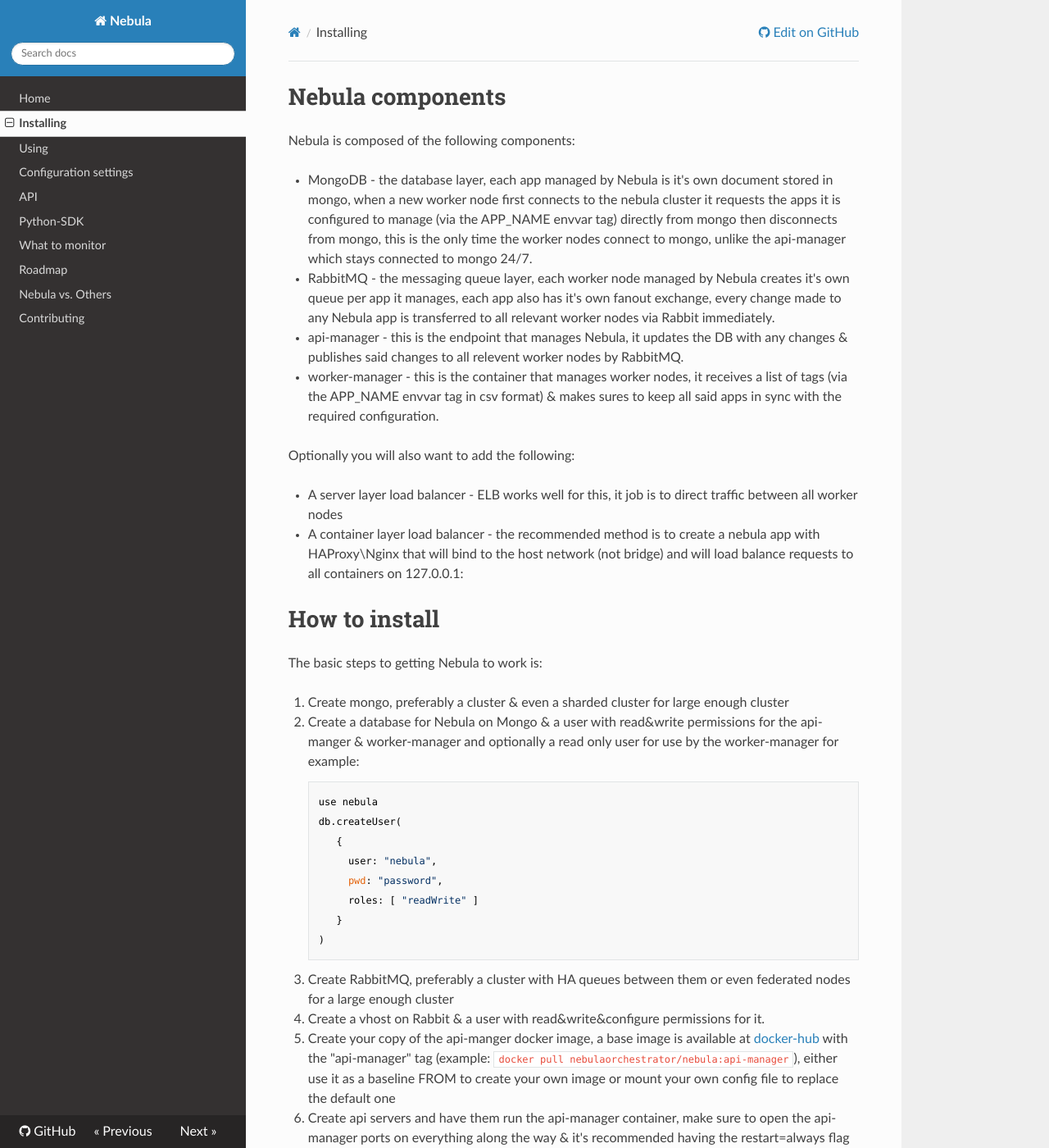
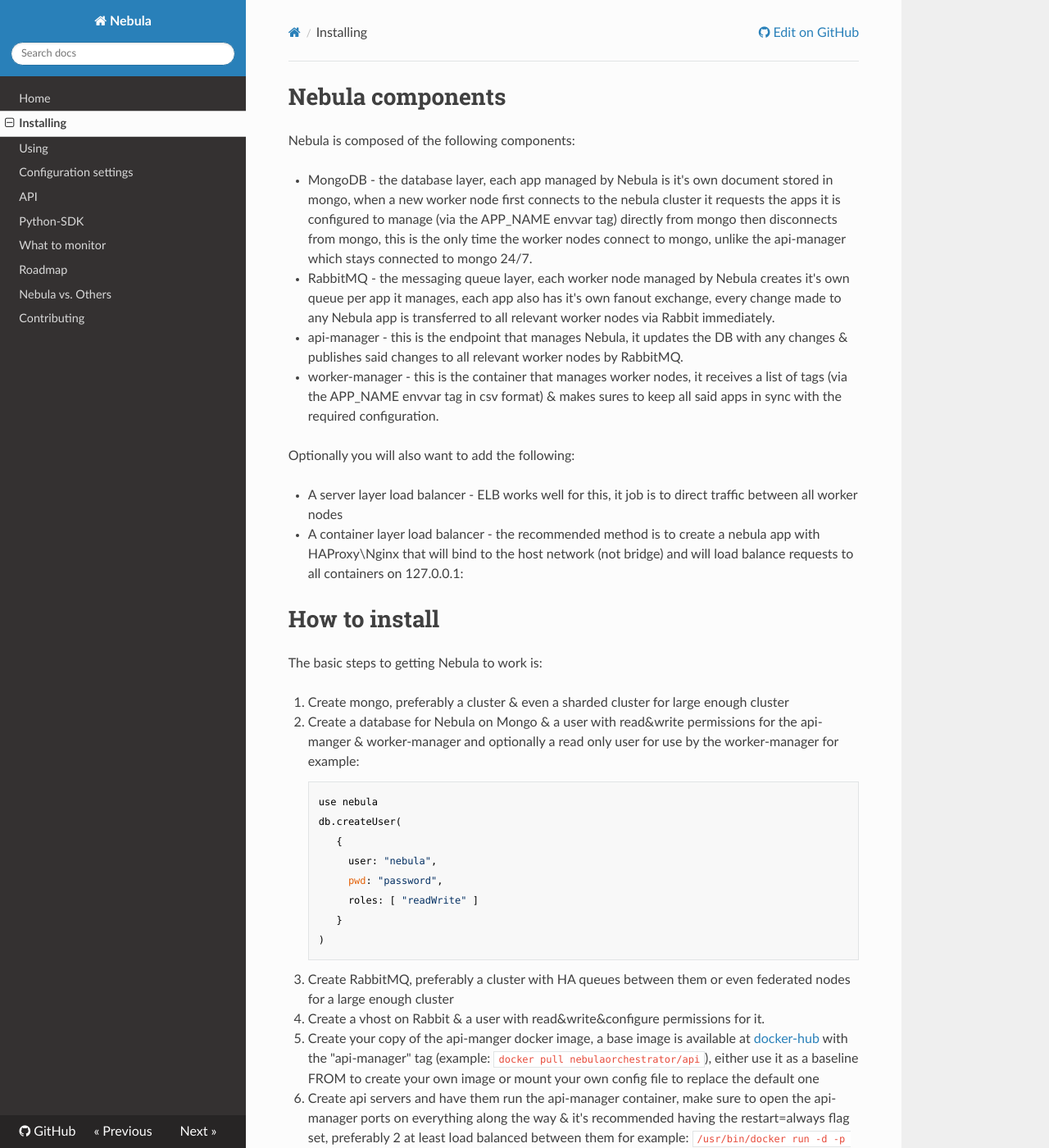
Before and after one commit to nebula-orchestrator/docs, an MkDocs documentation site: the page built from docs/install.md, in a window 1280 px wide and 1400 px high. Shown: the whole window at 82% size. Built offline with MkDocs 1.6.1, drawn with Linux system fonts in a browser that asks for light colours; nearby versions of some CDN libraries; old or Windows-style settings are respelled for this version of MkDocs; some of the changed text lies outside the part shown.

Commit message:
correct docker repos

```diff
--- a/docs/install.md
+++ b/docs/install.md
@@ -4,7 +4,7 @@
 
 * MongoDB - the database layer, each app managed by Nebula is it's own document stored in mongo, when a new worker node first connects to the nebula cluster it requests the apps it is configured to manage (via the APP_NAME envvar tag) directly from mongo then disconnects from mongo, this is the only time the worker nodes connect to mongo, unlike the api-manager which stays connected to mongo 24/7.
 * RabbitMQ - the messaging queue layer, each worker node managed by Nebula creates it's own queue per app it manages, each app also has it's own fanout exchange, every change made to any Nebula app is transferred to all relevant worker nodes via Rabbit immediately.
-* api-manager - this is the endpoint that manages Nebula, it updates the DB with any changes & publishes said changes to all relevent worker nodes by RabbitMQ.
+* api-manager - this is the endpoint that manages Nebula, it updates the DB with any changes & publishes said changes to all relevant worker nodes by RabbitMQ.
 * worker-manager - this is the container that manages worker nodes, it receives a list of tags (via the APP_NAME envvar tag in csv format) & makes sures to keep all said apps in sync with the required configuration.
 
 Optionally you will also want to add the following:
@@ -30,10 +30,10 @@
 
 3. Create RabbitMQ, preferably a cluster with HA queues between them or even federated nodes for a large enough cluster
 4. Create a vhost on Rabbit & a user with read&write&configure permissions for it.
-5. Create your copy of the api-manger docker image, a base image is available at [docker-hub](https://hub.docker.com/r/nebulaorchestrator/api/) with the "api-manager" tag (example: `docker pull nebulaorchestrator/nebula:api-manager`), either use it as a baseline FROM to create your own image or mount your own config file to replace the default one
+5. Create your copy of the api-manger docker image, a base image is available at [docker-hub](https://hub.docker.com/r/nebulaorchestrator/api/) with the "api-manager" tag (example: `docker pull nebulaorchestrator/api`), either use it as a baseline FROM to create your own image or mount your own config file to replace the default one
 6. Create api servers and have them run the api-manager container, make sure to open the api-manager ports on everything along the way & it's recommended having the restart=always flag set, preferably 2 at least load balanced between them for example:
  `/usr/bin/docker run -d -p 80:80 --restart=always --name nebula-api-manager <your_api_manager_container>`
-7. Create your copy of the worker-manger docker image, a base image is available at docker hub at [docker-hub](https://hub.docker.com/r/nebulaorchestrator/worker/) with the "worker-manager" tag (example: `docker pull nebulaorchestrator/nebula:worker-manager`), either use it as a baseline FROM to create your own image or mount your own config file to replace the default one
+7. Create your copy of the worker-manger docker image, a base image is available at docker hub at [docker-hub](https://hub.docker.com/r/nebulaorchestrator/worker/) with the "worker-manager" tag (example: `docker pull nebulaorchestrator/worker`), either use it as a baseline FROM to create your own image or mount your own config file to replace the default one
 8. Create the worker servers and have them run the worker-manager container, make sure to bind the docker socket & having the restart=always flag set is mandatory as nebula worker-manager relies on containers restarts to reconnect to rabbit in case of long durations of it being unable to connect to rabbit in order to ensure latest app config is set correctly, the container needs to run with an APP_NAME envvvar:
  `/usr/bin/docker run -d --restart=always -e APP_NAME="example-app,example-app-load-balancer,example-app-logg-aggregator" --name nebula-worker-manager -v /var/run/docker.sock:/var/run/docker.sock <your_worker_manager_container>`
 9. Create the haproxy\lb on each worker server, the recommended method is to have it containerized and managed from inside nebula as another nebula app (possibly not needed for services not accepting outside requests or for small scale where just the outside LB will do), attached is an [example-config](https://github.com/nebula-orchestrator/nebula/blob/master/docs/haproxy.cfg).
```
Also changed, not shown: docs/index.md (+6 -0 lines).
